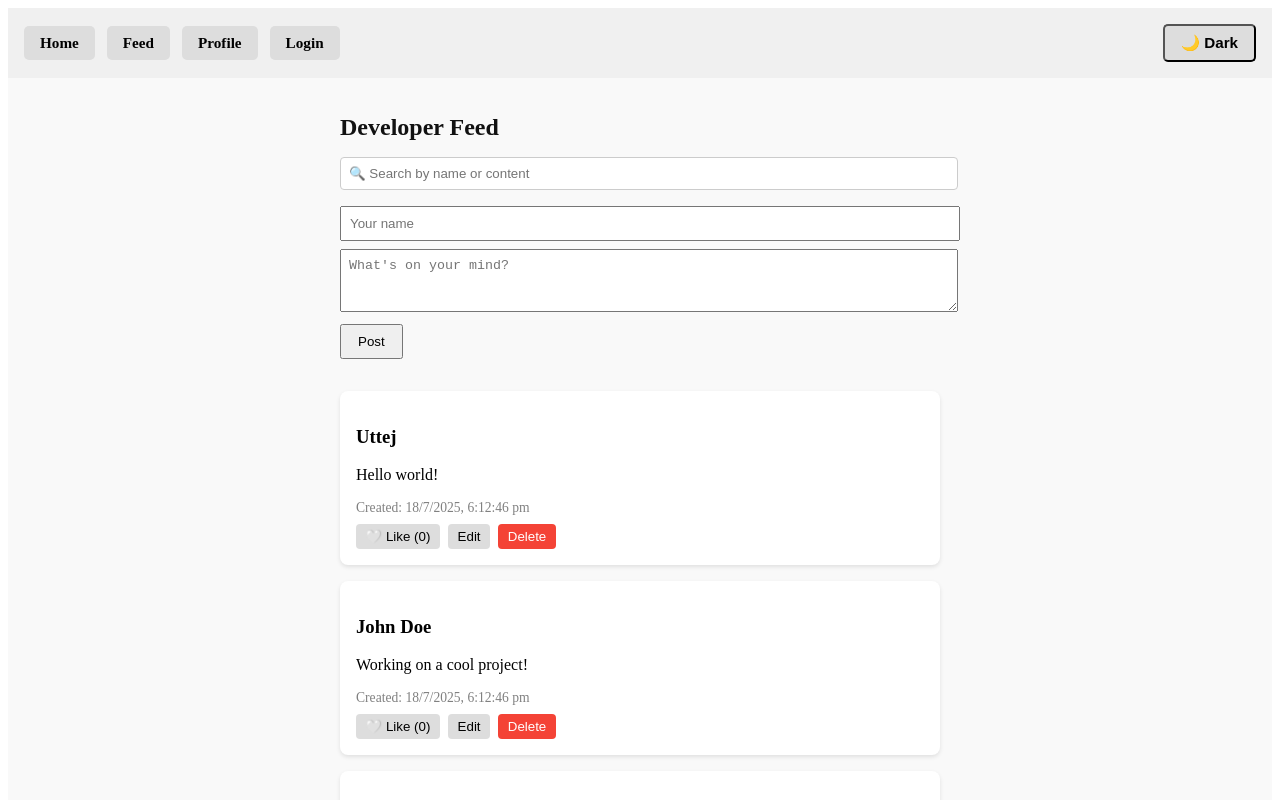
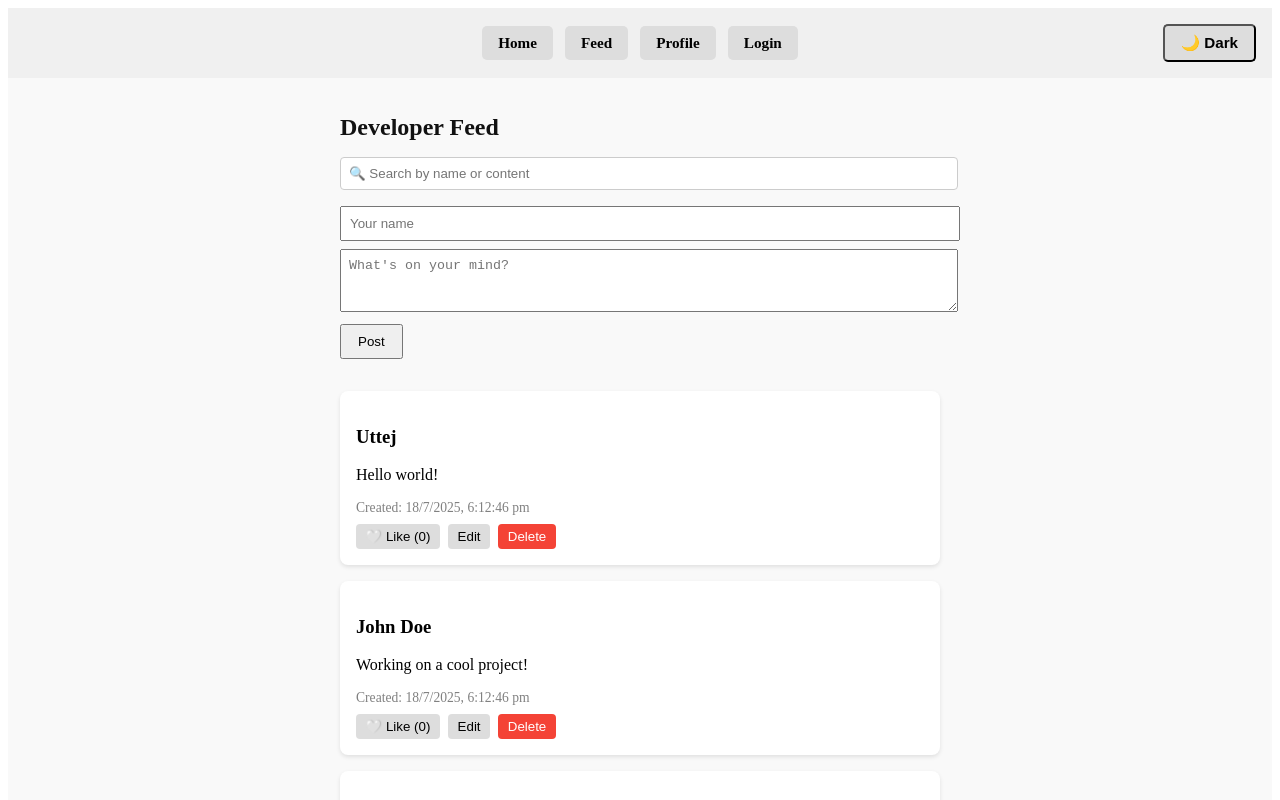
Before and after one commit to uttej-git/devcon, a React (Create React App) app: page /feed in a window 1280 px wide. Shown: the top 800 px of the page. Built offline with nearby package versions, Linux system fonts and the light colour scheme.

Commit message:
✨ updated centered Navbar

```diff
--- a/src/components/Navbar.jsx
+++ b/src/components/Navbar.jsx
@@ -26,13 +26,19 @@ const Navbar = () => {
         color: darkMode ? 'white' : 'black',
       }}
     >
-      <div style={{ display: 'flex', gap: '0.75rem' }}>
+      {/* Left spacer (empty) */}
+      <div style={{ flex: 1 }}></div>
+
+      {/* Centered nav links */}
+      <div style={{ flex: 2, display: 'flex', justifyContent: 'center', gap: '0.75rem' }}>
         <Link to="/" style={linkStyle}>Home</Link>
         <Link to="/feed" style={linkStyle}>Feed</Link>
         <Link to="/profile" style={linkStyle}>Profile</Link>
         <Link to="/login" style={linkStyle}>Login</Link>
       </div>
 
+      {/* Right-side toggle */}
+      <div style={{ flex: 1, display: 'flex', justifyContent: 'flex-end' }}>
         <button
           onClick={() => setDarkMode(!darkMode)}
           style={{
@@ -45,6 +51,7 @@ const Navbar = () => {
         >
           {darkMode ? '☀️ Light' : '🌙 Dark'}
         </button>
+      </div>
     </nav>
   );
 };
```
Lines whose indentation alone changed are shown as unchanged.
